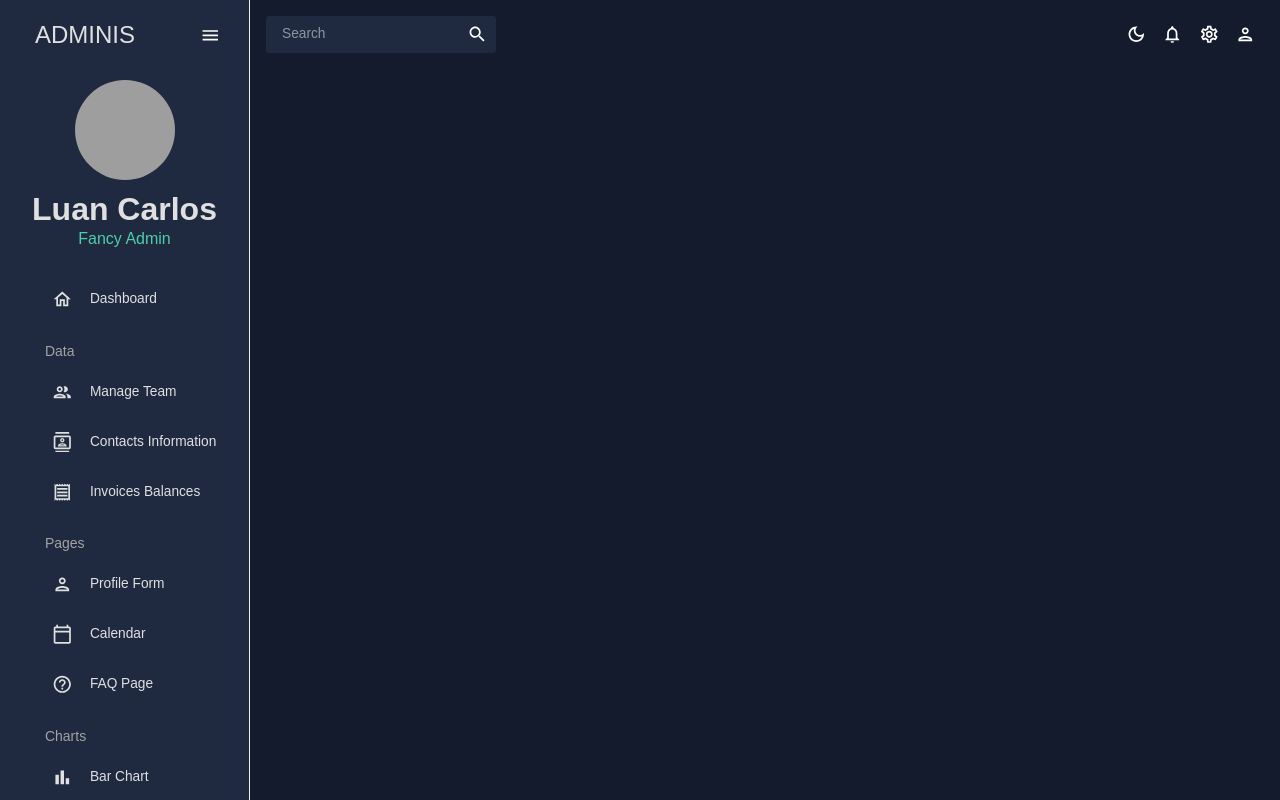
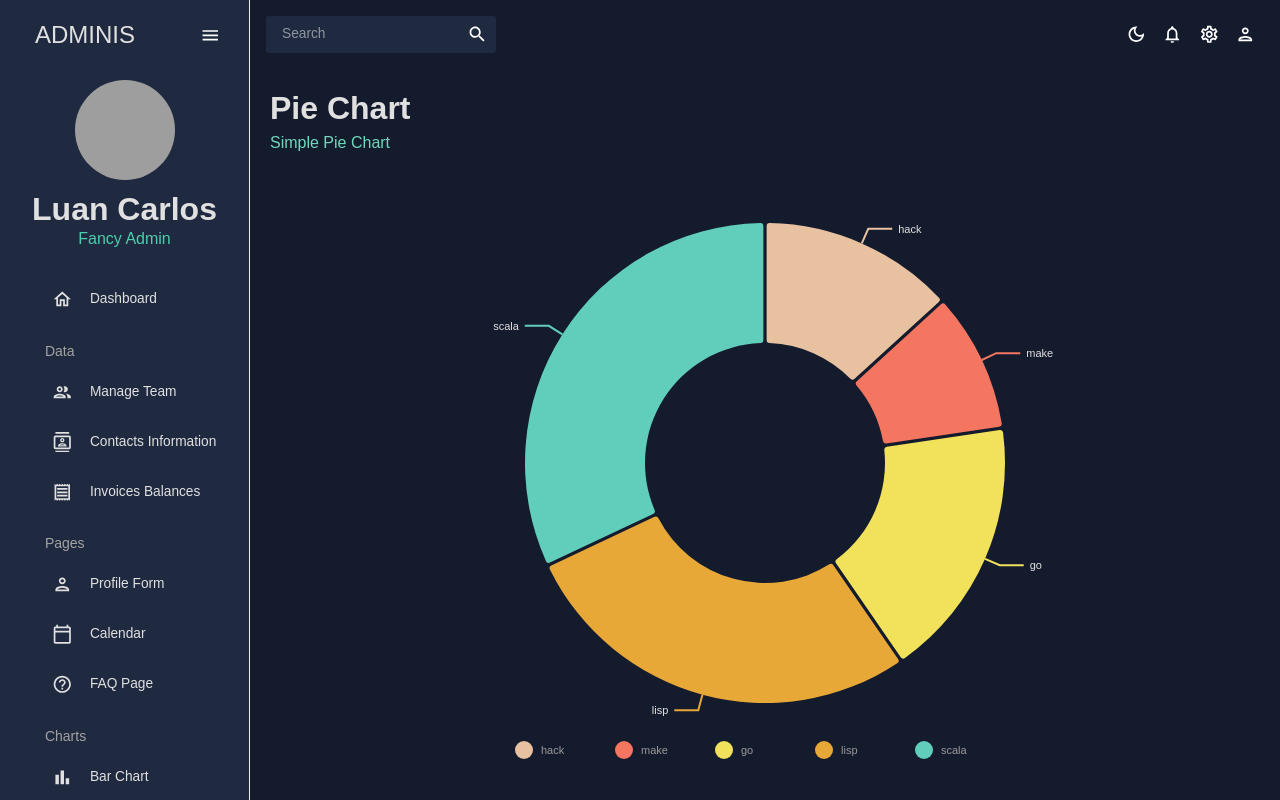
Before and after one commit to 4K416/react-admin-dashboard, a React (Create React App) app: page /pie in a window 1280 px wide. Shown: the top 800 px of the page. Built offline with nearby package versions, Linux system fonts and the light colour scheme; grey boxes are pictures that could not be loaded.

Commit message:
Pie Chart complete

```diff
--- a/src/App.js
+++ b/src/App.js
@@ -12,7 +12,7 @@ import Contacts from "./scenes/contacts";
 import Form from "./scenes/form";
 import Bar from "./scenes/bar";
 // import Line from "./scenes/line";
-// import Pie from "./scenes/pie";
+import Pie from "./scenes/pie";
 import FAQ from "./scenes/faq";
 import Calendar from "./scenes/calendar";
 
@@ -35,8 +35,8 @@ function App() {
               <Route path="/invoices" element={<Invoices />} />
               <Route path="/form" element={<Form />} />
               <Route path="/bar" element={<Bar />} />
-              {/* <Route path="/pie" element={<Pie />} />
-              <Route path="/line" element={<Line />} /> */}
+              <Route path="/pie" element={<Pie />} />
+              {/* <Route path="/line" element={<Line />} /> */}
               <Route path="/faq" element={<FAQ />} />
               <Route path="/calendar" element={<Calendar />} />
               {/* <Route path="/geography" element={<Geography />} /> */}
--- /dev/null
+++ b/src/scenes/pie/index.jsx
@@ -0,0 +1,16 @@
+import { Box } from "@mui/material";
+import Header from "../../components/Header";
+import PieChart from "../../components/PieChart";
+
+const Pie = () => {
+  return (
+    <Box m="20px">
+      <Header title="Pie Chart" subtitle="Simple Pie Chart" />
+      <Box height="75vh">
+        <PieChart />
+      </Box>
+    </Box>
+  );
+};
+
+export default Pie;
```
Also changed, not shown: src/components/LineChart.jsx (added).
